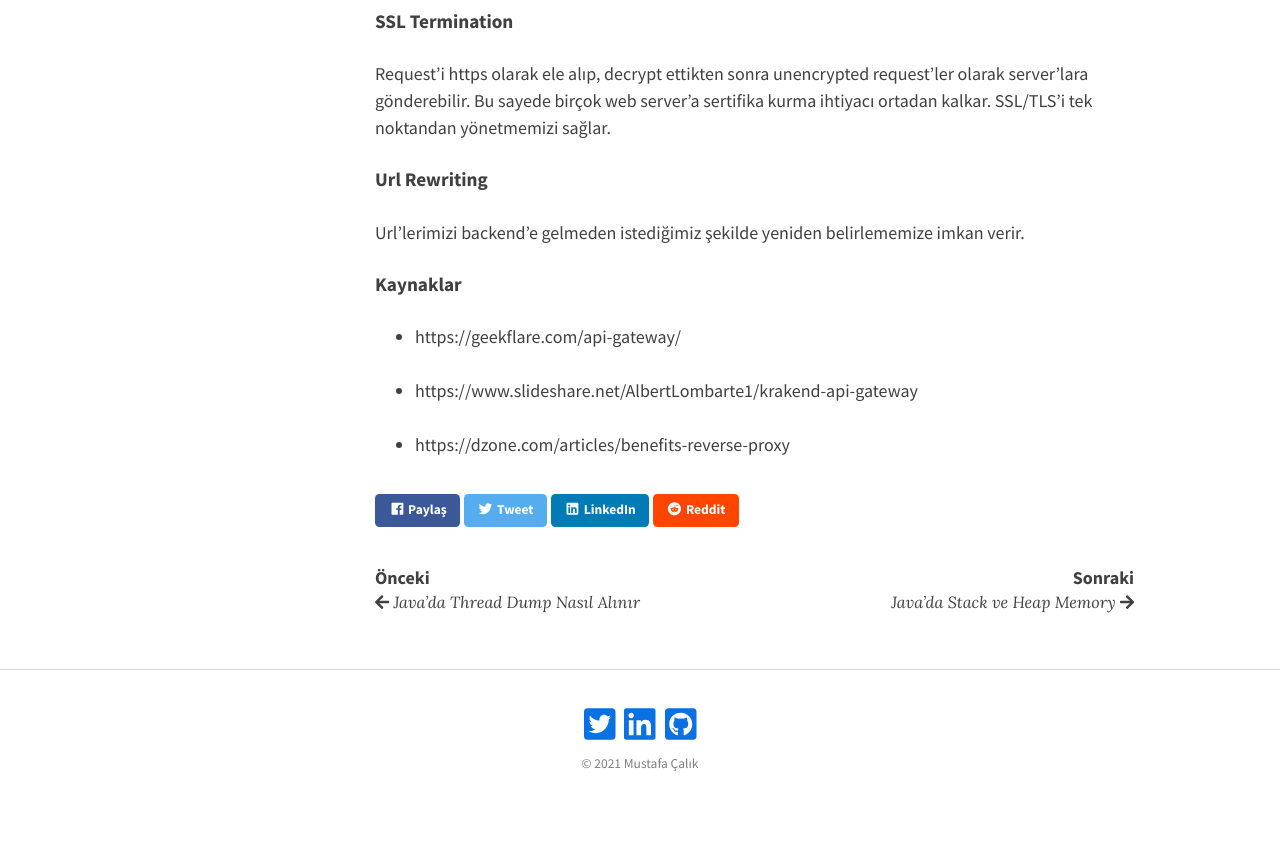
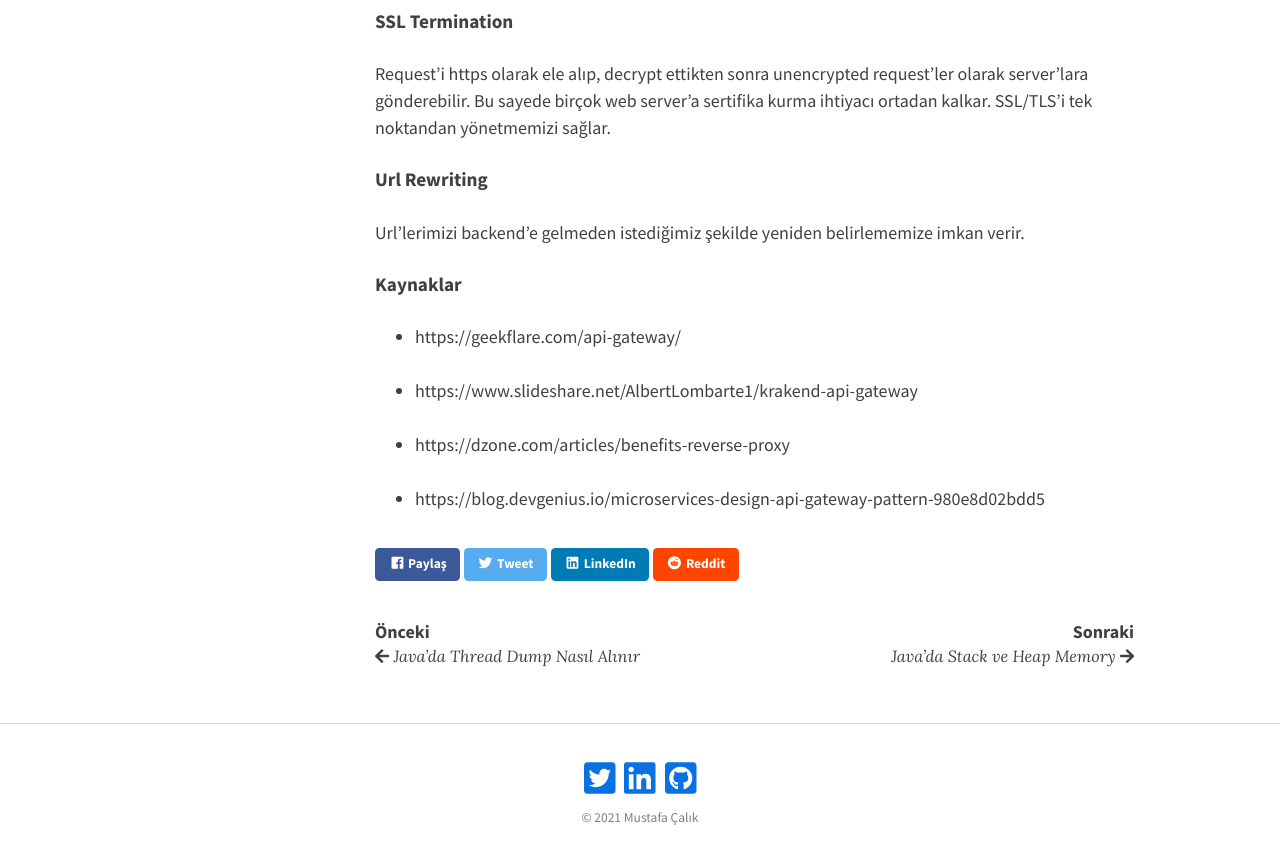
Before and after one commit to mustafacalik/mustafacalik.github.io, a Jekyll site: the page built from _posts/2022-09-29-Apigateway.md, in a window 1280 px wide and 900 px high, scrolled down 2165 px. Shown: the top 864 px of the window. Built offline with Jekyll 4.4.1, drawn with Linux system fonts in a browser that asks for light colours; nearby versions of some CDN libraries; comment, search, counter and statistics services are not loaded; part of the change alters nothing that is shown.

Commit message:
apigateway

```diff
--- a/_posts/2022-09-29-Apigateway.md
+++ b/_posts/2022-09-29-Apigateway.md
@@ -64,3 +64,6 @@ Url'lerimizi backend'e gelmeden istediğimiz şekilde yeniden belirlememize imka
 * https://www.slideshare.net/AlbertLombarte1/krakend-api-gateway
 
 * https://dzone.com/articles/benefits-reverse-proxy
+
+
+* https://blog.devgenius.io/microservices-design-api-gateway-pattern-980e8d02bdd5
```
